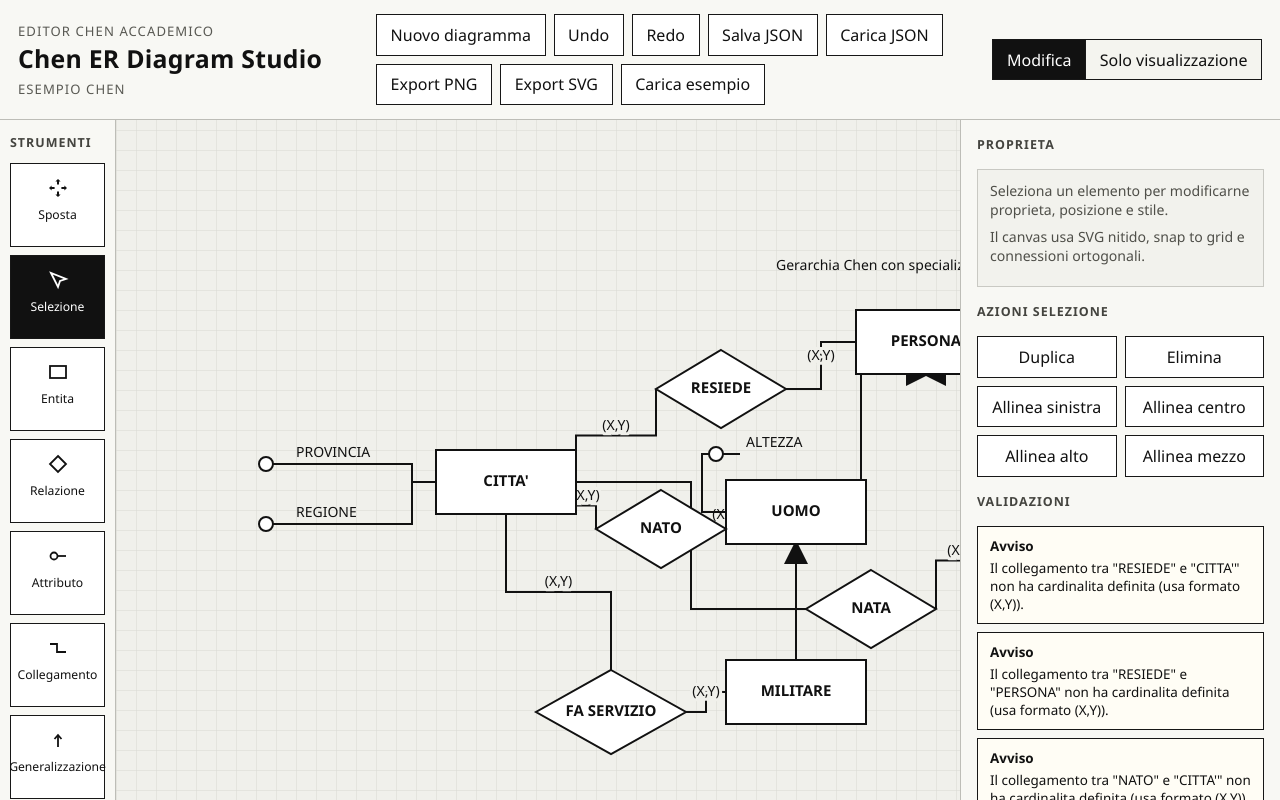
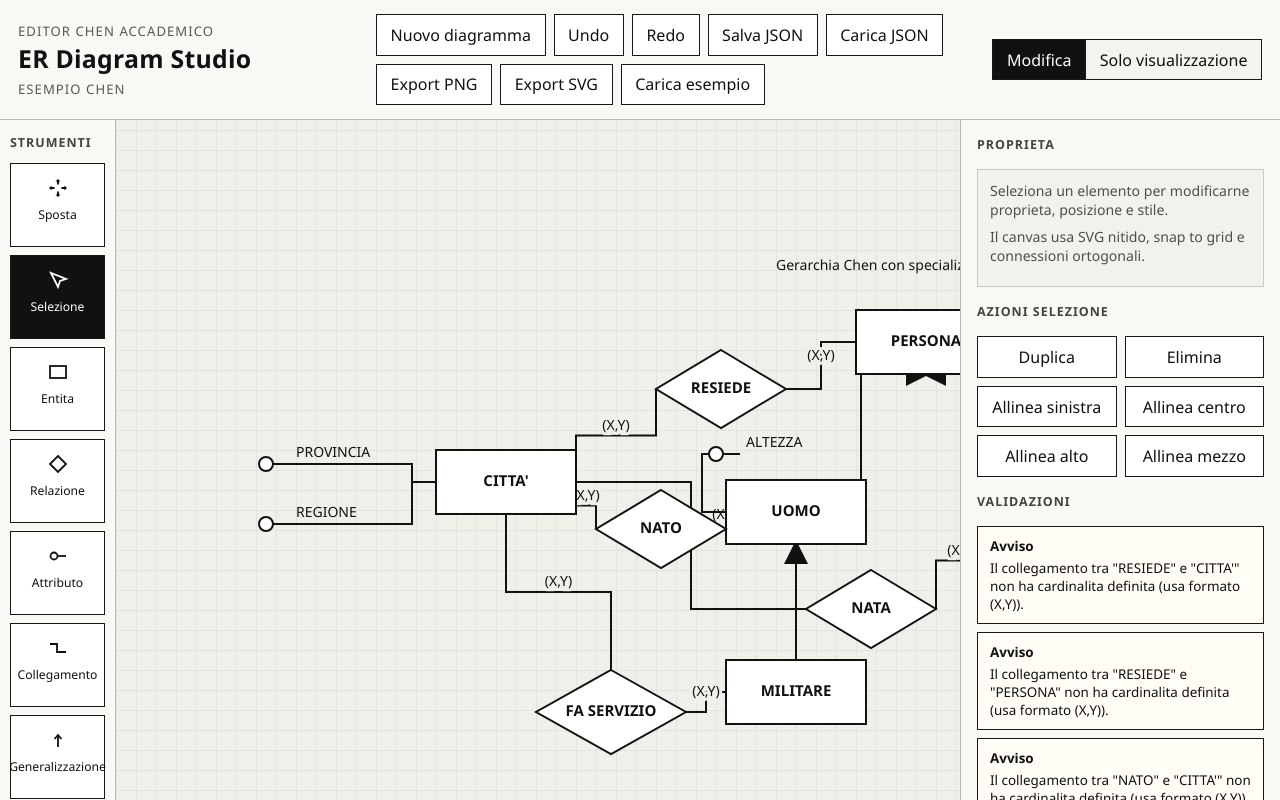
Before and after one commit to SignorTynam/ER-Studio, a React (Vite) app: page / in a window 1280 px wide. Shown: the top 800 px of the page. Built offline with nearby package versions, Linux system fonts and the light colour scheme; the HTML template or start-up script is replaced by a standard one.

Commit message:
fix: update title references from 'Chen ER Diagram Studio' to 'ER Diagram Studio'

```diff
--- a/index.html
+++ b/index.html
@@ -3,7 +3,7 @@
   <head>
     <meta charset="UTF-8" />
     <meta name="viewport" content="width=device-width, initial-scale=1.0" />
-    <title>Chen ER Diagram Studio</title>
+    <title>ER Diagram Studio</title>
   </head>
   <body>
     <div id="root"></div>
--- a/src/components/AppHeader.tsx
+++ b/src/components/AppHeader.tsx
@@ -33,7 +33,7 @@ export function AppHeader(props: AppHeaderProps) {
     <header className="app-header">
       <div className="app-title-block">
         <div className="app-eyebrow">Editor Chen accademico</div>
-        <h1>Chen ER Diagram Studio</h1>
+        <h1>ER Diagram Studio</h1>
         <div className="app-subtitle">{props.diagramName}</div>
       </div>
 
```
